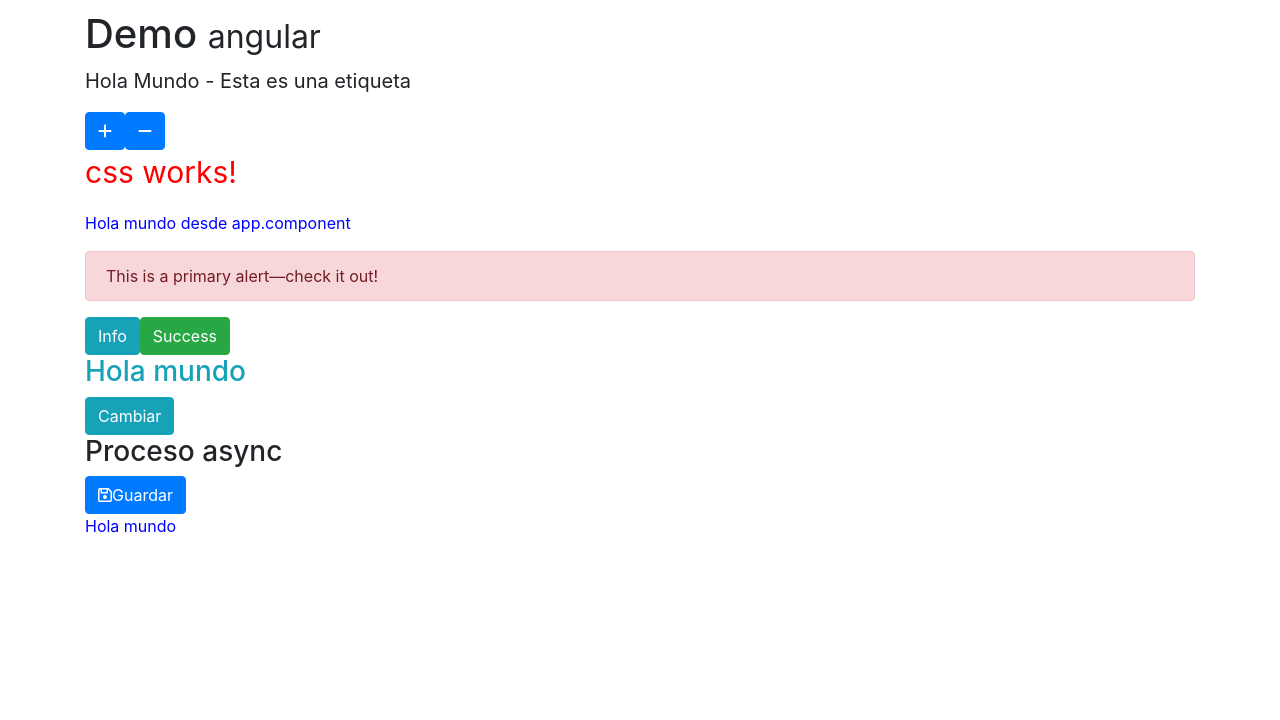
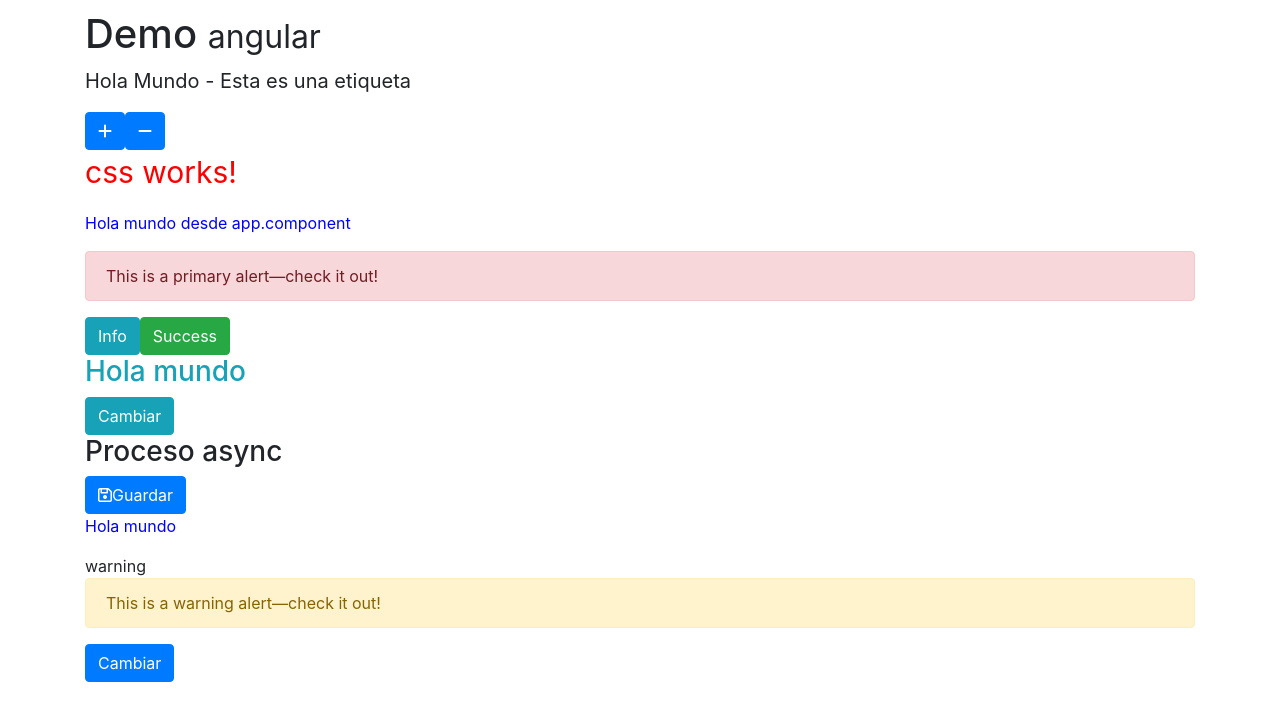
Before and after one commit to hernandezgus/angular-08-miscelaneos, an Angular app: page / in a window 1280 px wide. Shown: the top 720 px of the page. Built offline with nearby package versions, Linux system fonts and the light colour scheme.

Commit message:
Adding directive for ngSwitch

```diff
--- a/src/app/app.component.html
+++ b/src/app/app.component.html
@@ -9,4 +9,6 @@
     <app-clases></app-clases>
 
     <p [appResaltado]="'orange'">Hola mundo</p>
+
+    <app-ng-switch></app-ng-switch>
 </div>
--- a/src/app/app.module.ts
+++ b/src/app/app.module.ts
@@ -6,6 +6,7 @@
 import { CssComponent } from './components/css/css.component';
 import { ClasesComponent } from './components/clases/clases.component';
 import { ResaltadoDirective } from './directives/resaltado.directive';
+import { NgSwitchComponent } from './components/ng-switch/ng-switch.component';
 
 @NgModule({
   declarations: [
@@ -13,7 +14,8 @@
     NgStyleComponent,
     CssComponent,
     ClasesComponent,
-    ResaltadoDirective
+    ResaltadoDirective,
+    NgSwitchComponent
   ],
   imports: [
     BrowserModule
--- /dev/null
+++ b/src/app/components/ng-switch/ng-switch.component.html
@@ -0,0 +1,23 @@
+<div [ngSwitch]="alerta">
+    <div *ngSwitchCase="'success'">success</div>
+    <div *ngSwitchCase="'info'">info</div>
+    <div *ngSwitchCase="'warning'">warning</div>
+    <div *ngSwitchDefault>danger</div>
+</div>
+
+<div [ngSwitch]="alerta">
+    <div *ngSwitchCase="'success'" class="alert alert-success" role="alert">
+        This is a success alert—check it out!
+    </div>
+    <div *ngSwitchCase="'danger'" class="alert alert-danger" role="alert">
+        This is a danger alert—check it out!
+    </div>
+    <div *ngSwitchCase="'warning'" class="alert alert-warning" role="alert">
+        This is a warning alert—check it out!
+    </div>
+    <div *ngSwitchCase="'info'" class="alert alert-info" role="alert">
+        This is a info alert—check it out!
+    </div>
+</div>
+
+<button type="button" name="button" (click)="alerta = 'success'" class="btn btn-primary">Cambiar</button>
--- /dev/null
+++ b/src/app/components/ng-switch/ng-switch.component.ts
@@ -0,0 +1,17 @@
+import { Component, OnInit } from '@angular/core';
+
+@Component({
+  selector: 'app-ng-switch',
+  templateUrl: './ng-switch.component.html',
+  styles: []
+})
+export class NgSwitchComponent implements OnInit {
+
+  alerta = 'warning';
+
+  constructor() { }
+
+  ngOnInit(): void {
+  }
+
+}
```
